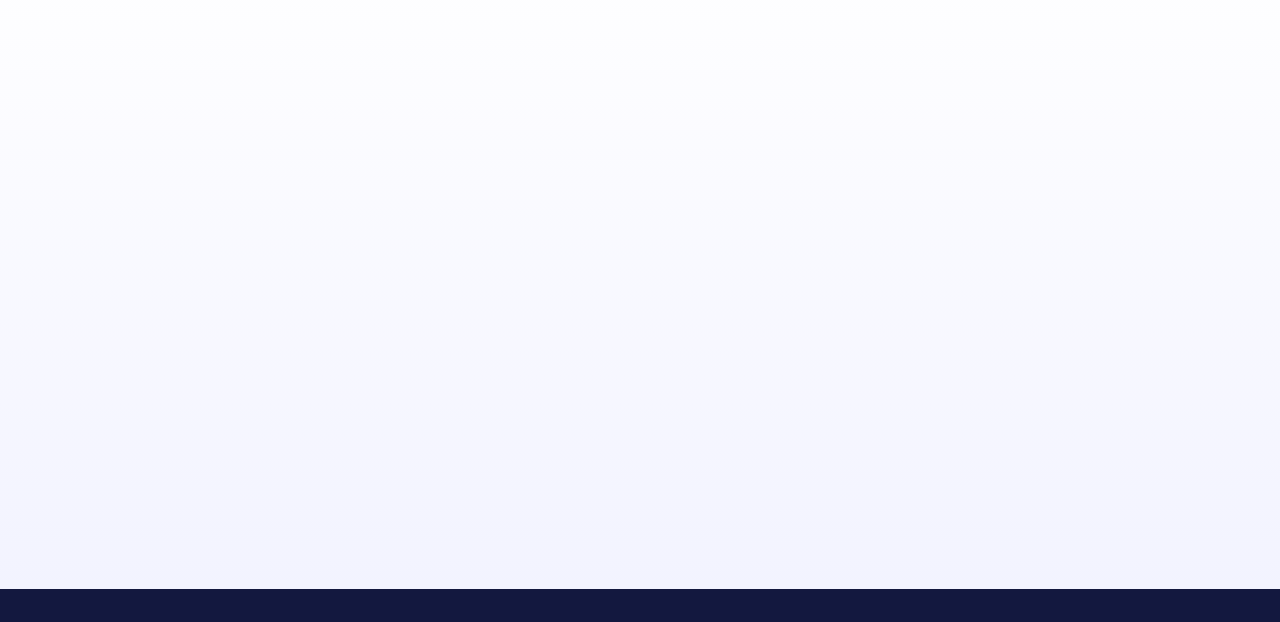
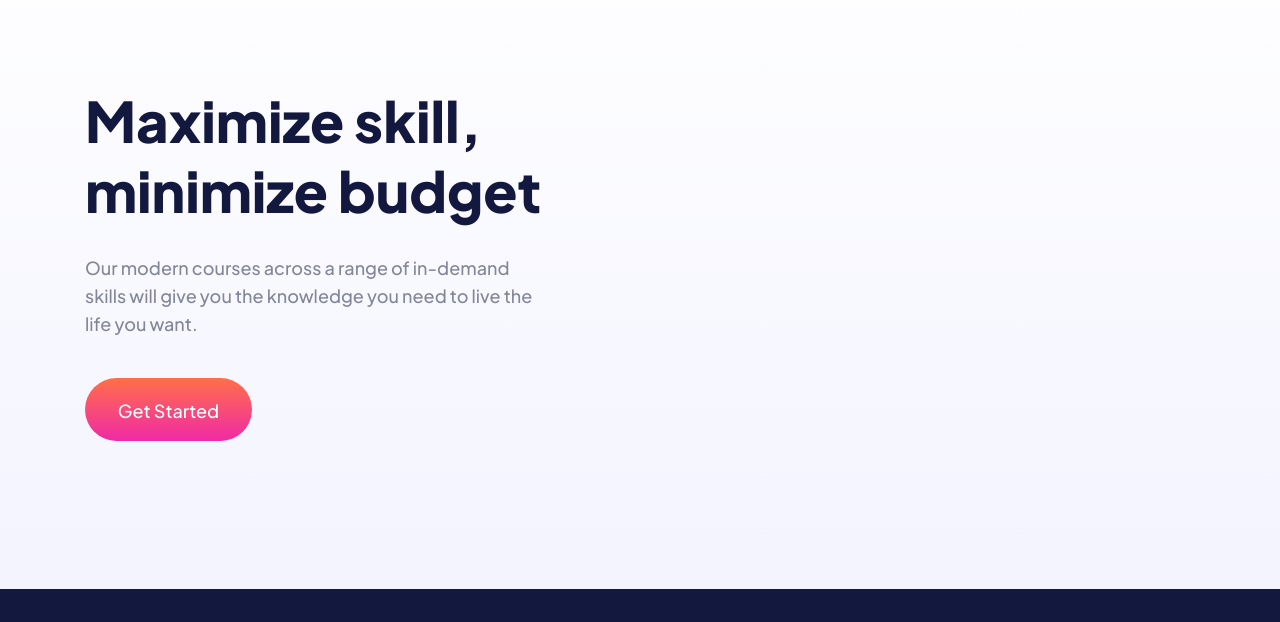
Before and after one commit to tokhirboiskhonov/skilled-elearning-landing, a plain HTML site: page index.html in a window 1280 px wide. Shown: the part 83-705 px from the top of the page. Drawn offline with nearby package versions, Linux system fonts and the light colour scheme.

Commit message:
feat: add hero section

```diff
--- a/css/style.css
+++ b/css/style.css
@@ -208,12 +208,45 @@ img {
   background-color: var(--dark);
 }
 
+.hero {
+  padding-top: 22px;
+  padding-bottom: 45px;
+}
+
+.hero__info {
+  display: flex;
+  flex-direction: column;
+  align-items: flex-start;
+  margin-bottom: 70px;
+}
+
+.hero__heading {
+  margin-top: 0;
+  margin-bottom: 20px;
+  color: var(--dark);
+  font-size: 28px;
+  font-weight: 800;
+  line-height: normal;
+}
+
+.hero__description {
+  margin-top: 0;
+  margin-bottom: 24px;
+}
+
 @media only screen and (-webkit-min-device-pixel-ratio: 2),
   only screen and (min--moz-device-pixel-ratio: 2),
   only screen and (-o-min-device-pixel-ratio: 2/1),
   only screen and (min-device-pixel-ratio: 2),
   only screen and (min-resolution: 192dpi),
   only screen and (min-resolution: 2dppx) {
+}
+
+@media only screen and (min-width: 350px) {
+  .hero__heading {
+    margin-bottom: 26px;
+    font-size: 40px;
+  }
 }
 
 @media only screen and (min-width: 768px) {
@@ -226,6 +259,24 @@ img {
     padding-top: 24px;
     padding-bottom: 24px;
   }
+
+  .hero {
+    padding-top: 26px;
+    padding-bottom: 80px;
+  }
+
+  .hero__container {
+    display: flex;
+    justify-content: space-between;
+    align-items: center;
+  }
+
+  .hero__info {
+    width: 100%;
+    max-width: 400px;
+    margin-right: 32px;
+    margin-bottom: 0;
+  }
 }
 
 @media only screen and (min-width: 1140px) {
@@ -233,6 +284,7 @@ img {
     font-size: 18px;
     line-height: 28px;
   }
+
   .logo__img {
     width: 114px;
     height: 45px;
@@ -248,4 +300,22 @@ img {
     border-radius: 32px;
     padding: 19px 32px 16px;
   }
+
+  .hero {
+    padding-top: 64px;
+    padding-bottom: 67px;
+  }
+
+  .hero__info {
+    max-width: 457px;
+  }
+
+  .hero__heading {
+    margin-bottom: 29px;
+    font-size: 56px;
+  }
+
+  .hero__description {
+    margin-bottom: 40px;
+  }
 }
--- a/index.html
+++ b/index.html
@@ -37,7 +37,45 @@
       </div>
     </header>
 
-    <main class="main-content"></main>
+    <main class="main-content">
+      <section class="hero">
+        <div class="hero__container container">
+          <div class="hero__info">
+            <h1 class="hero__heading">Maximize skill, minimize budget</h1>
+            <p class="hero__description">
+              Our modern courses across a range of in-demand skills will give
+              you the knowledge you need to live the life you want.
+            </p>
+            <a href="#" class="button button--primary">get started</a>
+          </div>
+
+          <!-- <div class="hero__stats">
+            <picture class="hero__picture">
+              <source
+                srcset="
+                  img/hero-img-desktop.jpg 1x,
+                  img/hero-img-desktop.jpg 2x
+                "
+                media="(min-width:1024px)"
+              />
+              <source
+                srcset="img/hero-img-tablet.jpg 1x, img/hero-img-tablet.jpg 2x"
+                media="(min-width:768px)"
+              />
+              <img
+                class="hero__img"
+                src="img/hero-img.jpg"
+                alt=""
+                width="253"
+                height="253"
+                srcset="img/hero-img.jpg 1x, img/hero-img.jpg 2x"
+                aria-hidden="true"
+              />
+            </picture>
+          </div> -->
+        </div>
+      </section>
+    </main>
 
     <footer class="site-footer logo-cta">
       <div class="logo-cta__container container">
```
